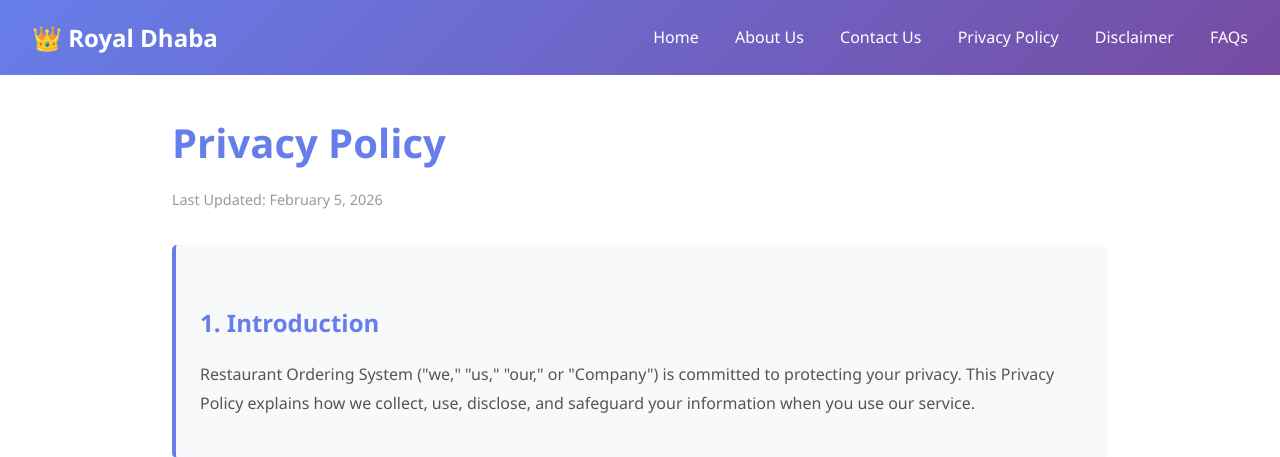
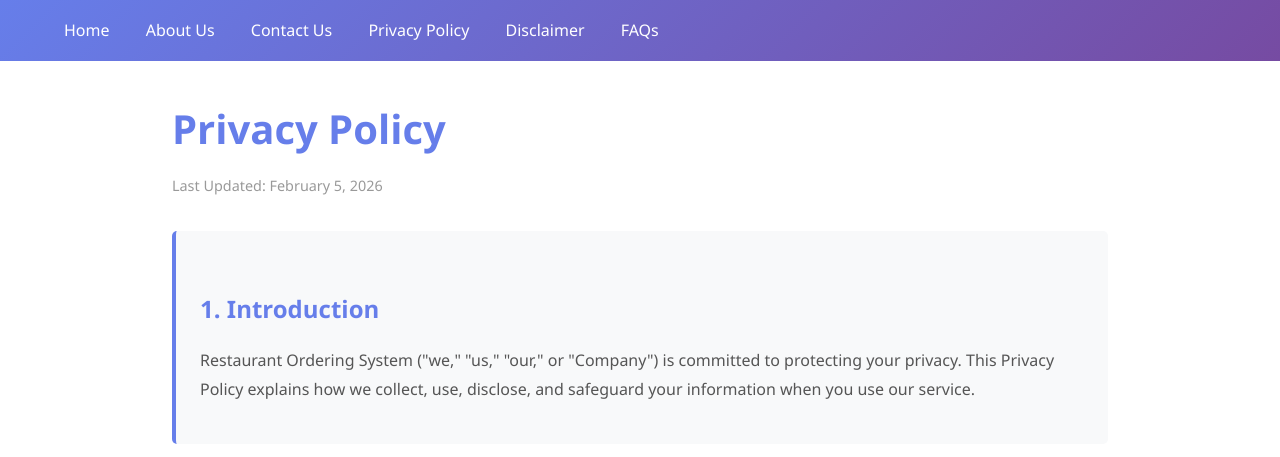
Before and after one commit to santagift24-wq/hotel-app, a Flask app: page /privacy in a window 1280 px wide. Shown: the top 457 px of the page. Run offline with Flask 3, Linux system fonts and the light colour scheme; some libraries are stand-ins or nearby versions.

Commit message:
Remove 'Royal Dhaba' from privacy policy navbar (now blank)

```diff
--- a/templates/privacy.html
+++ b/templates/privacy.html
@@ -99,7 +99,7 @@
 </head>
 <body>
     <div class="navbar">
-        <h2>👑 Royal Dhaba</h2>
+        <!-- Removed Royal Dhaba heading -->
         <div>
             <a href="/">Home</a>
             <a href="/about">About Us</a>
```
